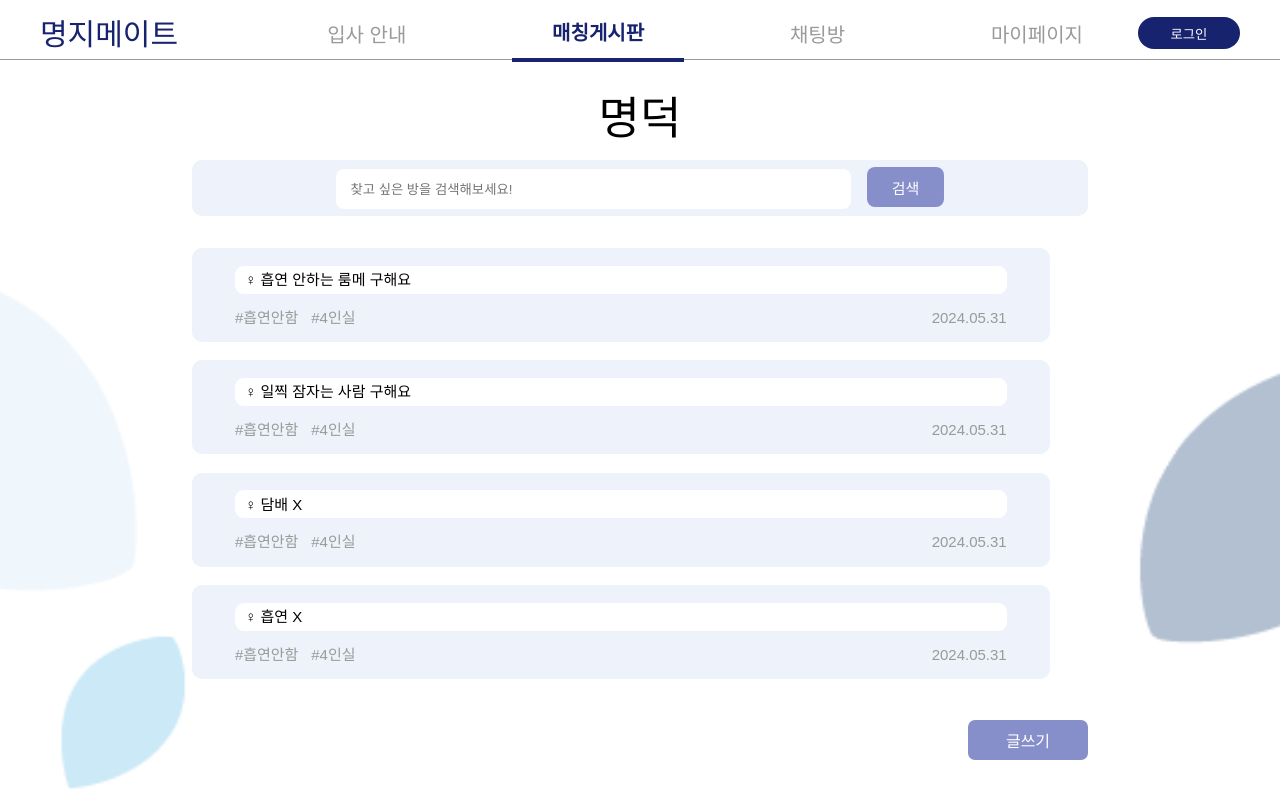
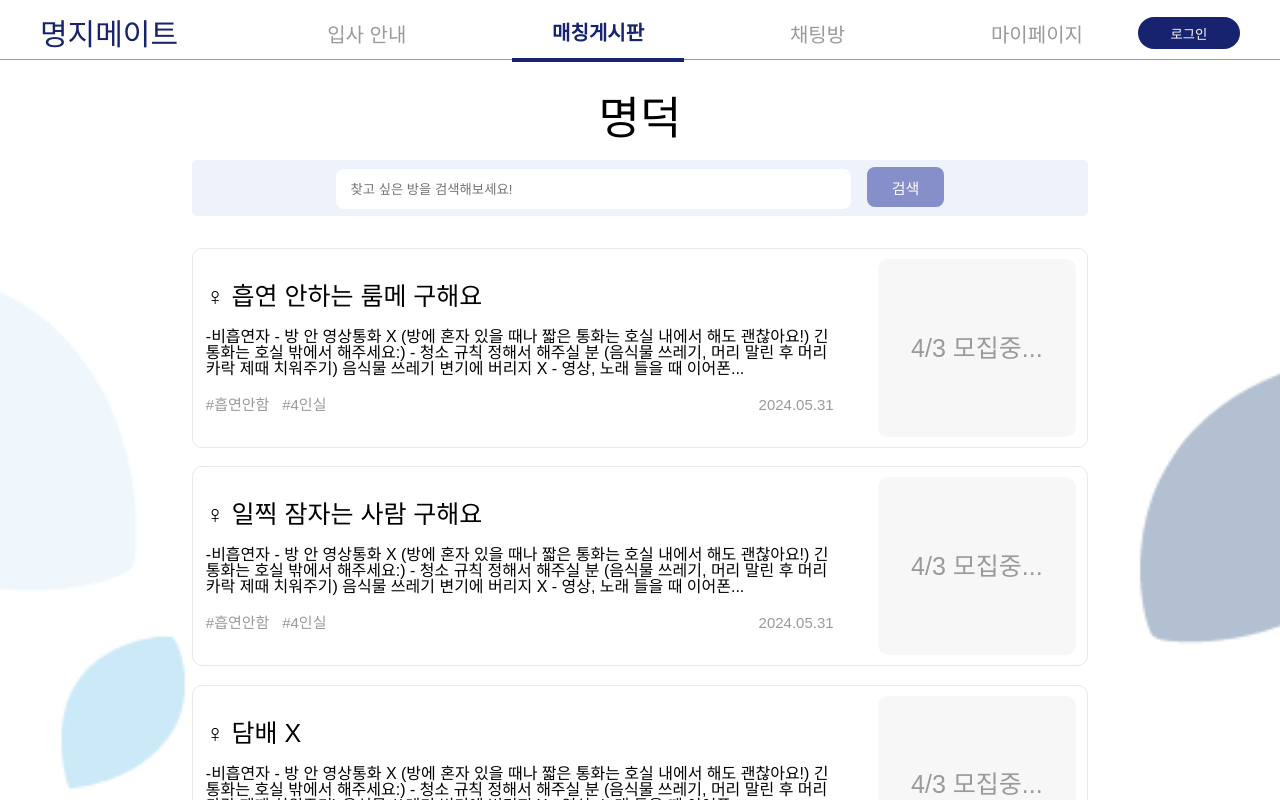
Before and after one commit to jogpfls/myongji_roomMate, a React (Create React App) app: page /dormitory in a window 1280 px wide. Shown: the top 800 px of the page. Built offline with nearby package versions, Linux system fonts and the light colour scheme; no server answers; a web font is replaced by a local one.

Commit message:
fix: list 컴포넌트 스타일 수정 및 스크롤 삭제

```diff
--- a/src/components/List.js
+++ b/src/components/List.js
@@ -1,17 +1,56 @@
-import React from 'react';
+import React, { useEffect, useState } from 'react';
 import { useNavigate } from 'react-router-dom';
 import styled from 'styled-components';
 
 const List = ({search, title}) => {
   const navigate = useNavigate();
+  const [maxLength, setMaxLength] = useState(12);
 
+  useEffect(() => {
+    const handleResize = () => {
+      if (window.innerWidth <= 1200) {
+        setMaxLength(100);
+      } else {
+        setMaxLength(200);
+      }
+    };
+
+    window.addEventListener("resize", handleResize);
+
+    handleResize();
+
+    return () => {
+      window.removeEventListener("resize", handleResize);
+    };
+  }, []);
+
+  const truncateText = (text, maxLength) => {
+    if (!text) return "";
+    if (text.length > maxLength) {
+      return text.slice(0, maxLength) + "...";
+    }
+    return text;
+  };
   return (
     <div>
       {title.includes(search) && (
         <Wrapper onClick={() => navigate('/room')}>
-        <TitleBox>
+          <LeftBox>
+          <div>
             <Title>{title}</Title>
-        </TitleBox>
+          </div>
+          <ContentsBox>
+            <Contents >
+              {truncateText("-비흡연자 - 방 안 영상통화 X (방에 혼자 있을 때나 짧은 통화는 호실\
+              내에서 해도 괜찮아요!) 긴 통화는 호실 밖에서 해주세요:) - 청소 규칙\
+              정해서 해주실 분 (음식물 쓰레기, 머리 말린 후 머리카락 제때 치워주기)\
+              음식물 쓰레기 변기에 버리지 X - 영상, 노래 들을 때 이어폰 사용 - 밤에\
+              스탠드 켜도 주무실 수 있는 분 / 밤에 키보드 사용 X (무소음 키보드는\
+              사용해도 괜찮아요!) 생활하면서 불편한 점 있으면 규칙 조율하고, 한 학기\
+              동안 잘 지낼 분 구해요!! 관심 있으시거나 궁금한 점 있는 분들은 쪽지\
+              부탁드려요!!", maxLength)}
+            </Contents>
+          </ContentsBox>
             <TextBox>
               <CategoryBox>
                 <Category>#흡연안함</Category>
@@ -19,6 +58,12 @@ const List = ({search, title}) => {
               </CategoryBox>
               <Date>2024.05.31</Date>
             </TextBox>
+          </LeftBox>
+          <RightBox>
+            <ChatTextBox>
+              <ChatText>4/3 모집중...</ChatText>
+            </ChatTextBox>
+          </RightBox>
         </Wrapper>
       )}
     </div>
@@ -26,43 +71,51 @@ const List = ({search, title}) => {
 };
 
 const Wrapper = styled.div`
+  background-color: ${({theme})=>theme.colors.white};
+  width: 100%;
+  height: 25vh;
+  border-radius: 10px;
+  display: flex;
+  cursor: pointer;
+  transition: background-color 0.2s;
+  margin-bottom: 2.3vh;
+  border: solid 1px ${({theme})=>theme.colors.gray2};
+
+  &:hover{
     background-color: ${({theme})=>theme.colors.lightBlue};
-  width: 67vw;
-  height: 11.75vh;
-  border-radius: 10px;
+    border: none;
+  }
+`;
+
+const LeftBox = styled.div`
   display: flex;
   flex-direction: column;
   justify-content: center;
-  align-items: center;
-  gap: 2vh;
-  cursor: pointer;
-  transition: background-color 0.2s;
-  margin-bottom: 2.3vh;
-
-  &:hover{
-    background-color: ${({theme})=>theme.colors.lightBlueC};
-  }
+  width: 75%;
+  height: 100%;
+  margin-left: 1vw;
 `;
 
-const TitleBox = styled.div`
-  background-color: ${({theme})=>theme.colors.white};
-  width: 90%;
-  height: 3.5vh;
-  border-radius: 0.7vw;
+const Title = styled.p`
+  ${({theme})=>theme.fonts.text4}
+  font-size: 25px;
+`;
+
+const TextBox = styled.div`
+  width: 95%;
+  display: flex;
+  justify-content: space-between;
+`;
+
+const ContentsBox = styled.div`
+  width: 95%;
+  height: 11vh;
   display: flex;
   align-items: center;
 `;
 
-const Title = styled.p`
-  ${({theme})=>theme.fonts.text4}
-  margin-left: 0.8vw;
-  font-size: 15px;
-`;
-
-const TextBox = styled.div`
-  width: 90%;
-  display: flex;
-  justify-content: space-between;
+const Contents = styled.p`
+  font-size: 16px;
 `;
 
 const CategoryBox = styled.div`
@@ -81,4 +134,28 @@ const Date = styled.p`
   font-size: 15px;
 `;
 
+const RightBox = styled.div`
+  width: 25%;
+  height: 100%;
+  display: flex;
+  justify-content: center;
+  align-items: center;
+`;
+
+const ChatTextBox = styled.div`
+  background-color: ${({theme})=>theme.colors.gray3};
+  height: 90%;
+  width: 90%;
+  border-radius: 10px;
+  display: flex;
+  justify-content: center;
+  align-items: center;
+`;
+
+const ChatText = styled.p`
+  ${({theme})=>theme.fonts.text4};
+  color: ${({theme})=>theme.colors.gray};
+  font-size: 25px;
+`;
+
 export default List;
--- a/src/pages/DormitoryPage.js
+++ b/src/pages/DormitoryPage.js
@@ -36,6 +36,10 @@ const DormitoryPage = () => {
             <List title="♀ 흡연 X" search={search}/>
             <List title="♀ 코골이 X" search={search}/>
             <List title="♀ 같이 친해져요~" search={search}/>
+            <List title="♀ 같이 친해져요~" search={search}/>
+            <List title="♀ 같이 친해져요~" search={search}/>
+            <List title="♀ 같이 친해져요~" search={search}/>
+
           </ListWrapper>
           <Button onClick={() => navigate("/write")}>글쓰기</Button>
         </BottomWrapper>
@@ -52,7 +56,6 @@ const Background = styled.div`
 
 const Wrapper = styled.div`
   width: 70%;
-  height: 85vh;
   margin: 4.5vh 0;
 `;
 
@@ -73,7 +76,7 @@ const SearchWrapper = styled.div`
   background-color: ${({theme})=>theme.colors.lightBlue};
   width: 100%;
   height: 7vh;
-  border-radius: 10px;
+  border-radius: 5px;
   display: flex;
   justify-content: center;
   align-items: center;
@@ -118,28 +121,9 @@ const BottomWrapper = styled.div`
 
 const ListWrapper = styled.div`
   width: 100%;
-  height: 55vh;
   margin: 4vh 0;
   display: flex;
   flex-direction: column;
-  align-items: start;
-  justify-content: start;
-  overflow-y: scroll;
-  overflow-x: hidden;
-
-  &::-webkit-scrollbar {
-    width: 1.3vh;
-    background-color: white;
-    }
-
-  &::-webkit-scrollbar-thumb {
-    background-color:${({theme})=>theme.colors.gray};
-  }
-
-  &::-webkit-scrollbar-track {
-    background-color:${({theme})=>theme.colors.gray2};
-  }
-
 `;
 
 export default DormitoryPage;
```
Lines whose indentation alone changed are shown as unchanged.
